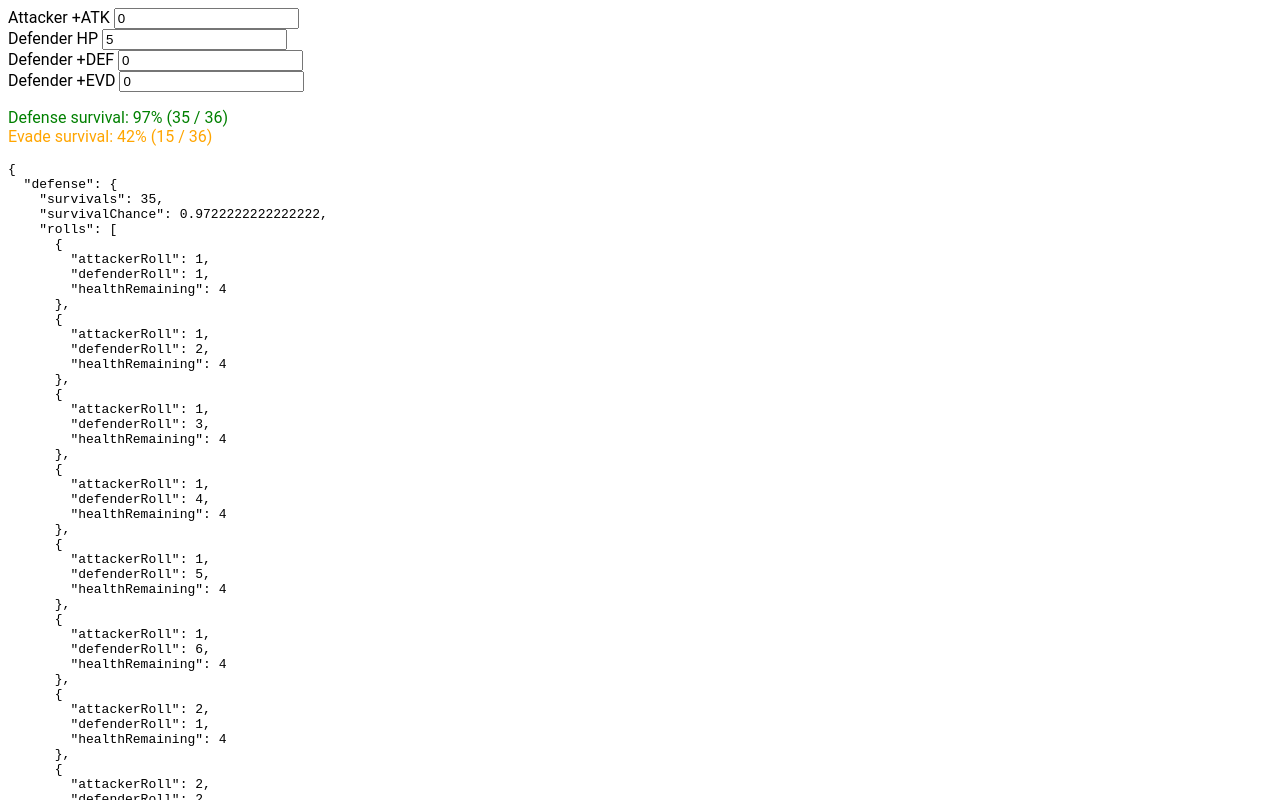
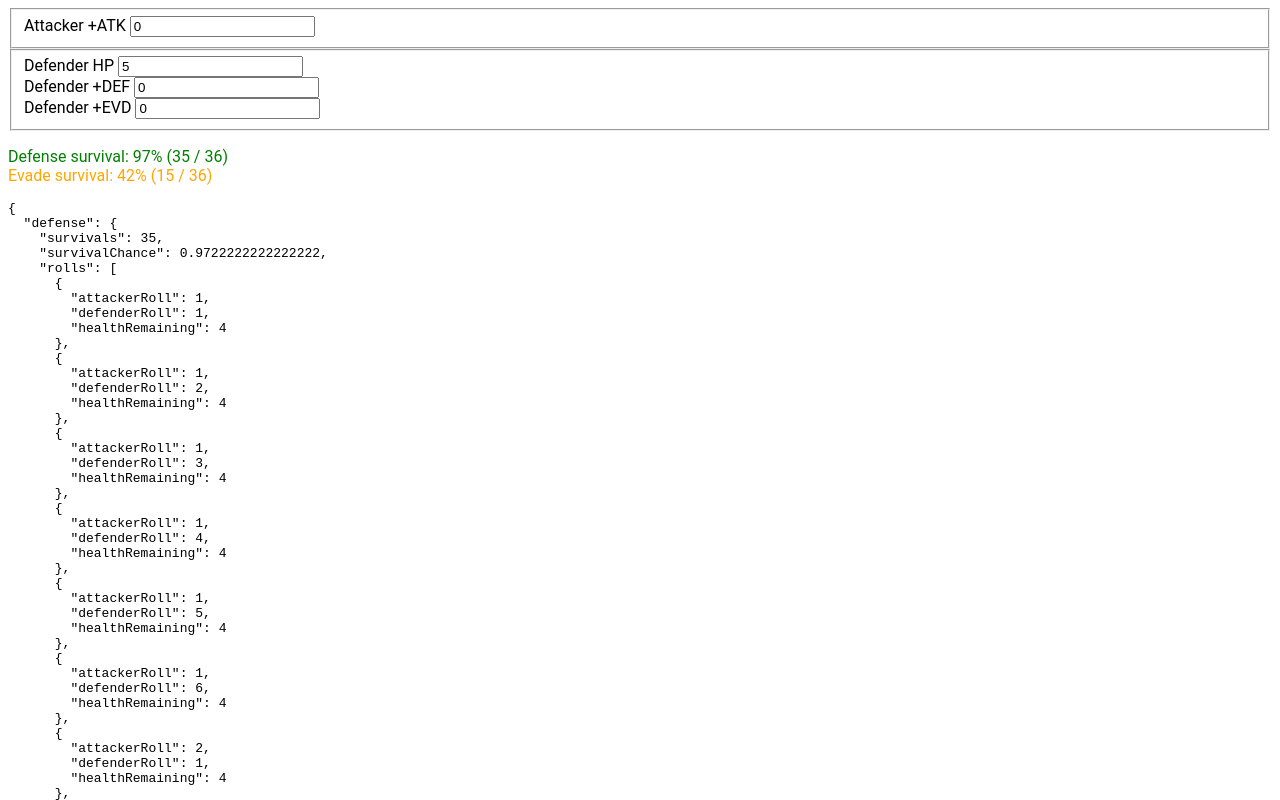
Before and after one commit to itsMapleLeaf/oj-calc, a Preact app: page / in a window 1280 px wide. Shown: the top 800 px of the page. Built offline with nearby package versions, Linux system fonts and the light colour scheme.

Commit message:
separate attacker and defender fields

```diff
--- a/src/App.tsx
+++ b/src/App.tsx
@@ -28,11 +28,15 @@ export default function App() {
 
   return (
     <main style={{ fontFamily: "Roboto, sans-serif" }}>
+      <fieldset>
         <FormField
           label="Attacker +ATK"
           type="number"
           {...fields.attackerAttack.bind}
         />
+      </fieldset>
+
+      <fieldset>
         <FormField
           label="Defender HP"
           type="number"
@@ -48,6 +52,7 @@ export default function App() {
           type="number"
           {...fields.defenderEvade.bind}
         />
+      </fieldset>
 
       <p>
         <div style={{ color: chanceColor(rolls.defense.survivalChance) }}>
```
Lines whose indentation alone changed are shown as unchanged.
